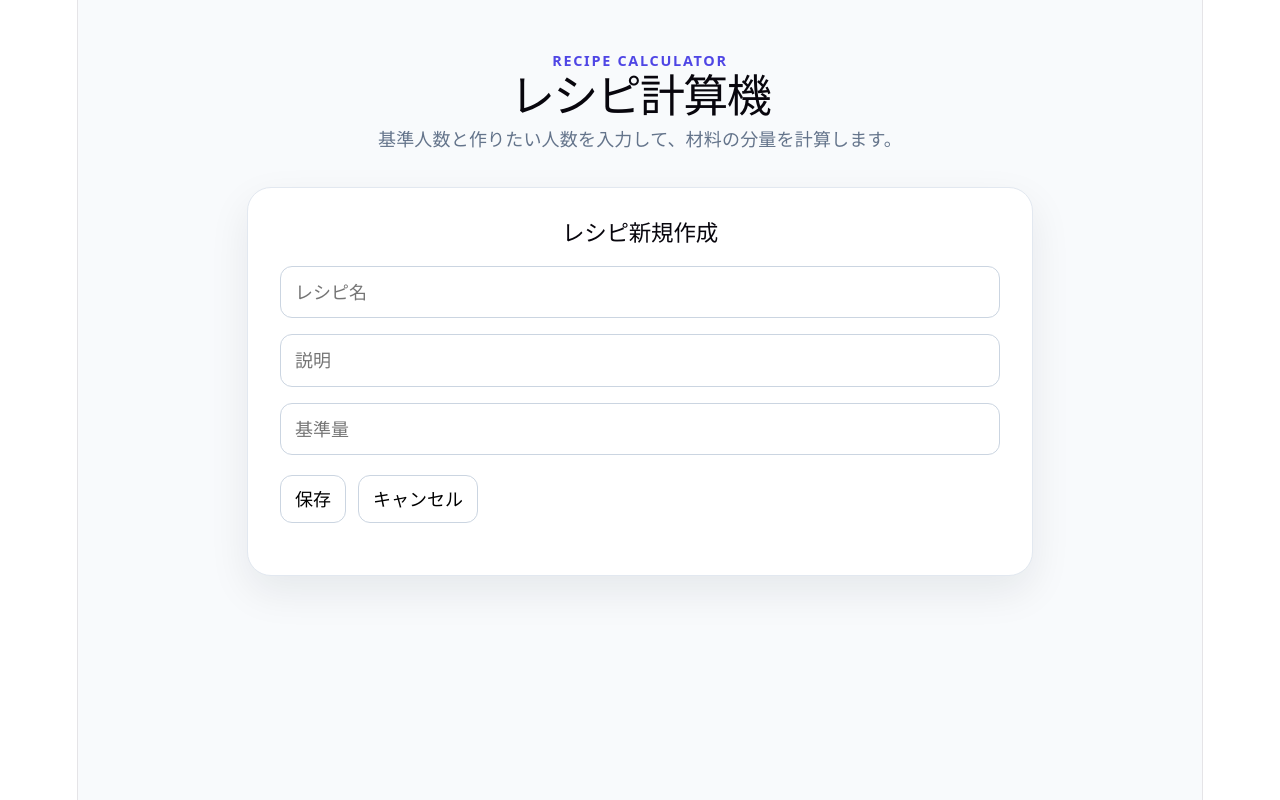
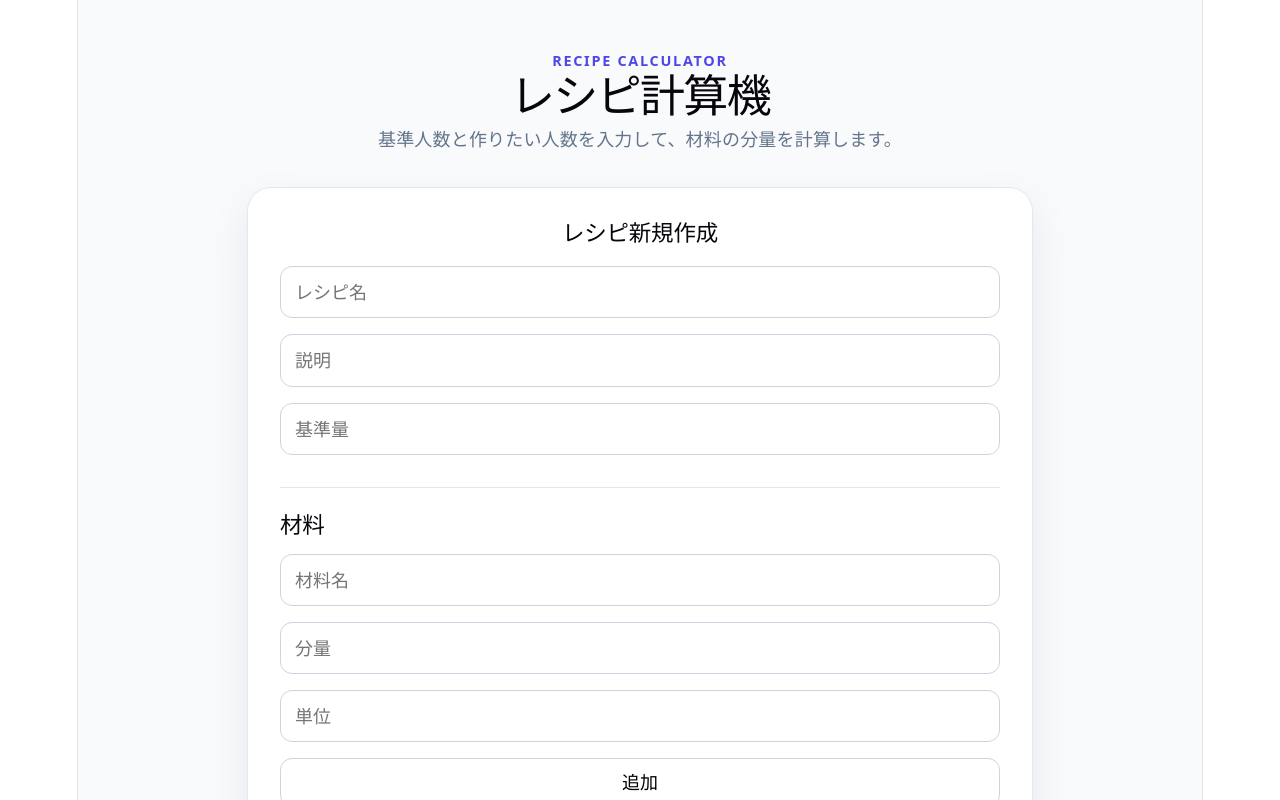
Before and after one commit to officeutq/recipe-calculator, a React (Vite) app: page / in a window 1280 px wide. Both pictures are taken after a click on the button "レシピ新規作成". Shown: the top 800 px of the page. Built offline with nearby package versions, Linux system fonts and the light colour scheme.

Commit message:
RecipeFormに材料追加・削除機能を実装

```diff
--- a/src/App.css
+++ b/src/App.css
@@ -172,3 +172,19 @@
 .form-actions {
   margin-top: 20px;
 }
+
+.ingredient-editor-grid {
+  grid-template-columns: 1fr;
+  margin-bottom: 16px;
+}
+
+.ingredient-edit-list .ingredient-item button,
+.ingredient-editor-grid button {
+  padding: 10px 14px;
+  border: 1px solid #cbd5e1;
+  border-radius: 12px;
+  background: #ffffff;
+  font: inherit;
+  font-weight: 700;
+  cursor: pointer;
+}
--- a/src/App.tsx
+++ b/src/App.tsx
@@ -1,6 +1,6 @@
 import "./App.css"
 import IngredientList from "./components/IngredientList"
-import RecipeForm from "./components/RecipeForm"
+import RecipeForm, { type RecipeFormValues } from "./components/RecipeForm"
 import { useLocalStorageState } from "./hooks/useLocalStorageState"
 import type { Ingredient, Recipe } from "./types/ingredient"
 
@@ -24,12 +24,6 @@ const initialRecipes: Recipe[] = [
 ]
 
 type ScreenMode = "calculator" | "new" | "edit"
-
-type RecipeFormValues = {
-  name: string
-  description: string
-  baseAmount: string
-}
 
 const storageKeys = {
   recipes: "recipe-calculator:recipes",
@@ -92,7 +86,7 @@ function App() {
       name: values.name.trim(),
       description: values.description.trim(),
       baseAmount,
-      ingredients: [],
+      ingredients: values.ingredients,
     }
 
     setRecipes((prevRecipes) => [...prevRecipes, newRecipe])
@@ -115,6 +109,7 @@ function App() {
       name: values.name.trim(),
       description: values.description.trim(),
       baseAmount,
+      ingredients: values.ingredients,
     }
 
     setRecipes((prevRecipes) =>
--- a/src/components/RecipeForm.tsx
+++ b/src/components/RecipeForm.tsx
@@ -1,10 +1,11 @@
 import { useEffect, useState } from "react"
-import type { Recipe } from "../types/ingredient"
+import type { Ingredient, Recipe } from "../types/ingredient"
 
-type RecipeFormValues = {
+export type RecipeFormValues = {
   name: string
   description: string
   baseAmount: string
+  ingredients: Ingredient[]
 }
 
 type RecipeFormProps = {
@@ -20,12 +21,54 @@ function RecipeForm({ title, initialRecipe, onSave, onCancel }: RecipeFormProps)
   const [baseAmount, setBaseAmount] = useState(
     initialRecipe ? String(initialRecipe.baseAmount) : "",
   )
+  const [ingredients, setIngredients] = useState<Ingredient[]>(
+    initialRecipe?.ingredients ?? [],
+  )
+  const [ingredientName, setIngredientName] = useState("")
+  const [ingredientAmount, setIngredientAmount] = useState("")
+  const [ingredientUnit, setIngredientUnit] = useState("")
 
   useEffect(() => {
     setName(initialRecipe?.name ?? "")
     setDescription(initialRecipe?.description ?? "")
     setBaseAmount(initialRecipe ? String(initialRecipe.baseAmount) : "")
+    setIngredients(initialRecipe?.ingredients ?? [])
   }, [initialRecipe])
+
+  const handleAddIngredient = () => {
+    const trimmedName = ingredientName.trim()
+    const amount = Number(ingredientAmount)
+    const trimmedUnit = ingredientUnit.trim()
+
+    if (trimmedName === "") {
+      alert("材料名を入力してください")
+      return
+    }
+
+    if (!Number.isFinite(amount) || amount <= 0) {
+      alert("分量は0より大きい値を入力してください")
+      return
+    }
+
+    if (trimmedUnit === "") {
+      alert("単位を入力してください")
+      return
+    }
+
+    setIngredients((prevIngredients) => [
+      ...prevIngredients,
+      { id: Date.now(), name: trimmedName, amount, unit: trimmedUnit },
+    ])
+    setIngredientName("")
+    setIngredientAmount("")
+    setIngredientUnit("")
+  }
+
+  const handleRemoveIngredient = (ingredientId: number) => {
+    setIngredients((prevIngredients) =>
+      prevIngredients.filter((ingredient) => ingredient.id !== ingredientId),
+    )
+  }
 
   return (
     <section className="recipe-card" aria-labelledby="recipe-form-screen-title">
@@ -61,10 +104,62 @@ function RecipeForm({ title, initialRecipe, onSave, onCancel }: RecipeFormProps)
         </label>
       </div>
 
+      <div className="ingredients-section">
+        <div className="section-header">
+          <h2>材料</h2>
+        </div>
+
+        <div className="form-grid ingredient-editor-grid">
+          <label className="field">
+            <input
+              type="text"
+              placeholder="材料名"
+              value={ingredientName}
+              onChange={(event) => setIngredientName(event.target.value)}
+            />
+          </label>
+
+          <label className="field">
+            <input
+              type="number"
+              min="0"
+              placeholder="分量"
+              value={ingredientAmount}
+              onChange={(event) => setIngredientAmount(event.target.value)}
+            />
+          </label>
+
+          <label className="field">
+            <input
+              type="text"
+              placeholder="単位"
+              value={ingredientUnit}
+              onChange={(event) => setIngredientUnit(event.target.value)}
+            />
+          </label>
+
+          <button type="button" onClick={handleAddIngredient}>追加</button>
+        </div>
+
+        <ul className="ingredient-list ingredient-edit-list">
+          {ingredients.map((ingredient) => (
+            <li className="ingredient-item" key={ingredient.id}>
+              <span className="ingredient-name">
+                {ingredient.name} {ingredient.amount}
+                {ingredient.unit}
+              </span>
+              <button type="button" onClick={() => handleRemoveIngredient(ingredient.id)}>
+                削除
+              </button>
+            </li>
+          ))}
+        </ul>
+      </div>
+
       <div className="recipe-action-buttons form-actions">
         <button
           type="button"
-          onClick={() => onSave({ name, description, baseAmount })}
+          onClick={() => onSave({ name, description, baseAmount, ingredients })}
         >
           保存
         </button>
```
Also changed, not shown: 1 other file (tests, documents, lock files or other folders).
